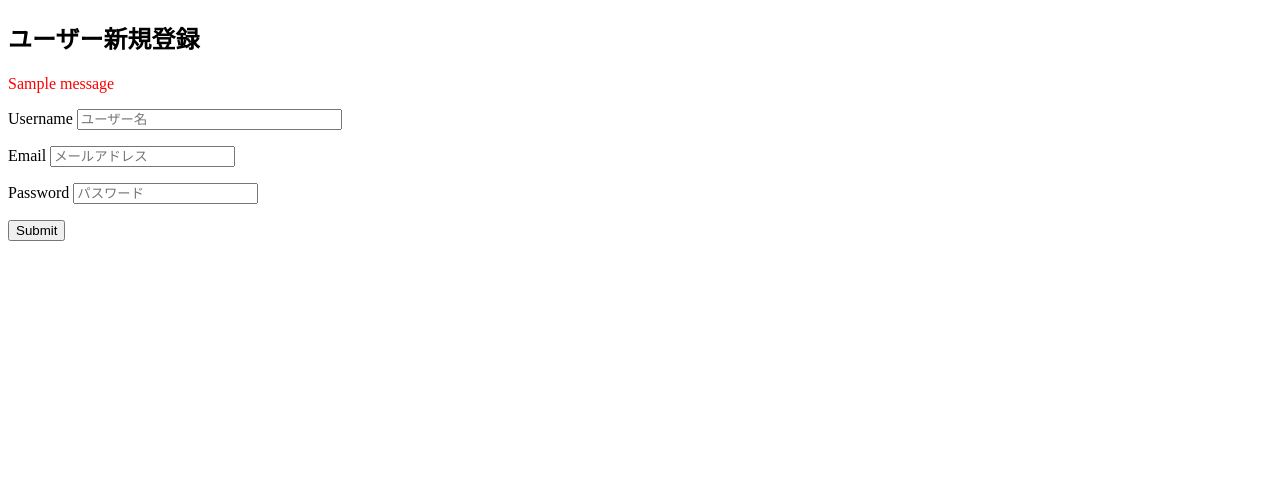
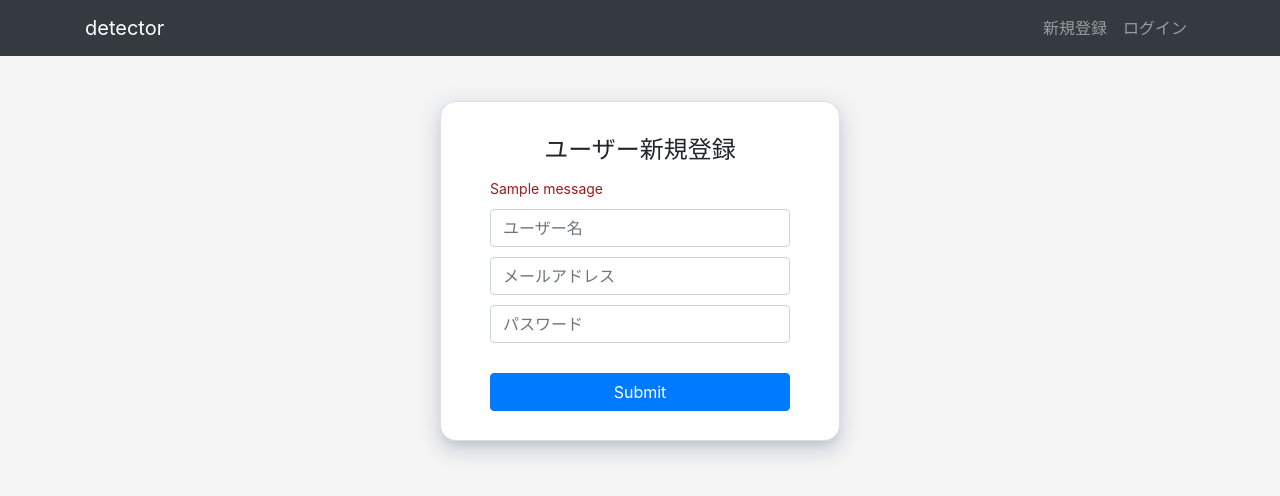
Before and after one commit to sfsf700/flaskbook, a Flask app: template apps/auth/templates/auth/signup.html in a window 1280 px wide. Shown: the top 496 px of the page. Run offline with Flask 2, Linux system fonts and the light colour scheme; the template is opened without the code that fills it, so the values that code supplies are empty, except form fields; tables that the repository leaves empty hold one stand-in row (values such as "Sample post"); one stand-in notice (Sample message) is shown; form fields are guessed from the names that the template uses.

Commit message:
サインアップ／ログイン画面更新
エンドポイントの変更

```diff
--- a/apps/auth/templates/auth/signup.html
+++ b/apps/auth/templates/auth/signup.html
@@ -1,28 +1,26 @@
-{% extends "auth/base.html" %}
+<!--"auth/base.html" → "detector/base.html" に変更-->
+{% extends "detector/base.html" %}
 {% block title %}ユーザー新規登録{% endblock %}
 {% block content %}
-<h2>ユーザー新規登録</h2>
+<div class="mx-auto dt-auth-main">
+  <div class="card dt-auth-signup">
+    <header>ユーザー新規登録</header>
+    <section>
+      <form method="post" action="{{ url_for('auth.signup', next=request.args.get('next')) }}" , class="form-signin">
+        {{ form.csrf_token }}
+        {% for message in get_flashed_messages() %}
+        <div class="dt-auth-flash">{{ message }}</div>
+        {% endfor %}
+        {{ form.username(size=30, class="form-control dt-auth-input", placeholder="ユーザー名") }}
 
-<form action="{{ url_for('auth.signup', next=request.args.get('next')) }}" method="POST" novalidate="novalidate">
-  {% for message in get_flashed_messages() %}
-  <p style="color: red;">{{ message }}</p>
-  {% endfor %}
-  {{ form.csrf_token }}
-  <p>
-    {{ form.username.label }}
-    {{ form.username(size=30, placeholder="ユーザー名") }}
-  </p>
-  {% for error in form.username.errors %}
-  <span style="color: red;">{{ error }}</span>
-  {% endfor %}
-  <p>{{ form.email.label }} {{ form.email(placeholder="メールアドレス") }}</p>
-  {% for error in form.email.errors %}
-  <span style="color: red;">{{ error }}</span>
-  {% endfor %}
-  <p>{{ form.password.label }} {{ form.password(placeholder="パスワード") }}</p>
-  {% for error in form.password.errors %}
-  <span style="color: red;">{{ error }}</span>
-  {% endfor %}
-  <p>{{ form.submit() }}</p>
-</form>
+        {{ form.email(class="form-control dt-auth-input", placeholder="メールアドレス") }}
+
+        {{ form.password(class="form-control dt-auth-input", placeholder="パスワード") }}
+
+        {{ form.submit(class="btn btn-md btn-primary btn-block dt-auth-btn") }}
+
+      </form>
+    </section>
+  </div>
+</div>
 {% endblock %}
--- a/apps/auth/views.py
+++ b/apps/auth/views.py
@@ -34,10 +34,10 @@ def signup():
         db.session.commit()
         # ユーザー情報をセッションに格納
         login_user(user)
-        # GETパラメーターにnextキーが存在し、値がない場合はユーザー一覧ページへリダイレクト
+        # サインアップ完了時のリダレクト先 → detector.index
         next_ = request.args.get("next")
         if next_ is None or not next_.startswith("/"):
-            next_ = url_for("crud.users")
+            next_ = url_for("detector.index")
         return redirect(next_)
 
     return render_template("auth/signup.html", form=form)
@@ -53,7 +53,7 @@ def login():
         # ユーザーが存在しパスワードが一致する場合はログインを許可する
         if user is not None and user.verify_password(form.password.data):
             login_user(user)
-            return redirect(url_for("crud.users"))
+            return redirect(url_for("detector.index"))
 
         # ログイン失敗メッセージを設定する
         flash("メールアドレスかパスワードか不正です")
--- a/apps/detector/templates/detector/base.html
+++ b/apps/detector/templates/detector/base.html
@@ -5,10 +5,37 @@
   <meta charset="UTF-8" />
   <title>detector</title>
   <link rel="stylesheet" href="{{ url_for('static', filename='css/bootstrap.min.css') }}" />
+  <link rel="stylesheet" href="{{ url_for('static', filename='css/style.css') }}" />
 </head>
 
 <body>
-  {% block content %}{% endblock %}
+  <!--ナビゲーションバーを作成-->
+  <nav class="navbar navbar-expand-lg navbar-dark bg-dark">
+    <div class="container">
+      <a class="navbar-brand" href="{{ url_for('detector.index') }}">detector</a>
+      <ul class="navbar-nav">
+        {% if current_user.id_authenticated %}
+        <li class="nav-item">
+          <span class="nav-link">{{ current_user.username }}</span>
+        </li>
+        <li class="nav-item">
+          <a href="{{ url_for('auth.logout') }}" class="nav-link">ログアウト</a>
+        </li>
+        {% else %}
+        <li class="nav-item">
+          <a class="nav-link" href="{{ url_for('auth.signup') }}">新規登録</a>
+        </li>
+        <li class="nav-item">
+          <a class="nav-link" href="{{ url_for('auth.login') }}">ログイン</a>
+        </li>
+        {% endif %}
+      </ul>
+    </div>
+  </nav>
+
+  <section class="container">
+    {% block content %}{% endblock %}
+  </section>
 </body>
 
 </html>
--- a/apps/detector/templates/detector/index.html
+++ b/apps/detector/templates/detector/index.html
@@ -1,6 +1,6 @@
 {% extends "detector/base.html" %}
 {% block content %}
-{% for user_image in user_images %}
+{% for user_image in user_images() %}
 
 <div class="card col-md-7 dt-image-content">
   <section>
--- a/apps/detector/views.py
+++ b/apps/detector/views.py
@@ -9,7 +9,7 @@ dt = Blueprint("detector", __name__, template_folder="templates")
 def index():
     # User と UserImage を join(テーブル結合) して画像一覧を取得する
     user_images = (
-        db.session.query(user, UserImage)
+        db.session.query(User, UserImage)
         .join(UserImage)
         .filter(User.id == UserImage.user_id)
         .all
```
Also changed, not shown: apps/auth/templates/auth/login.html (+20 -16 lines).
